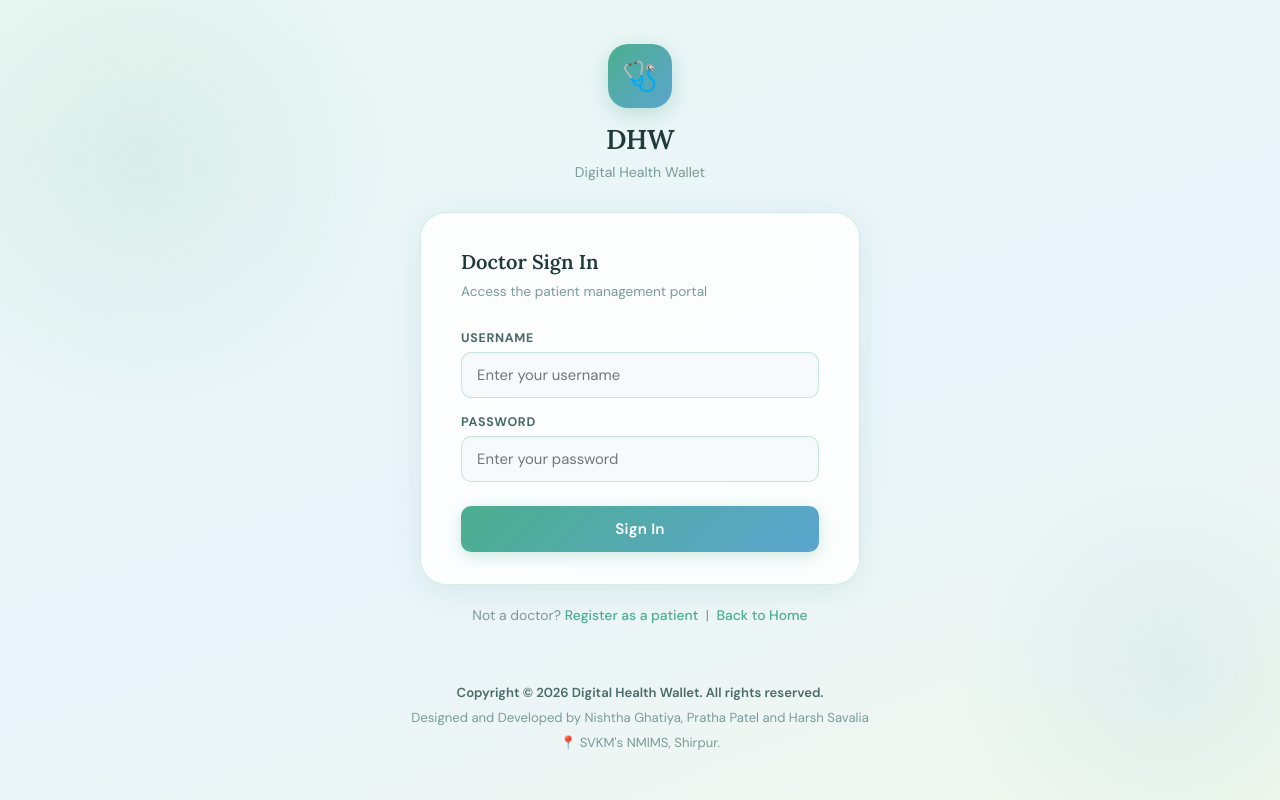
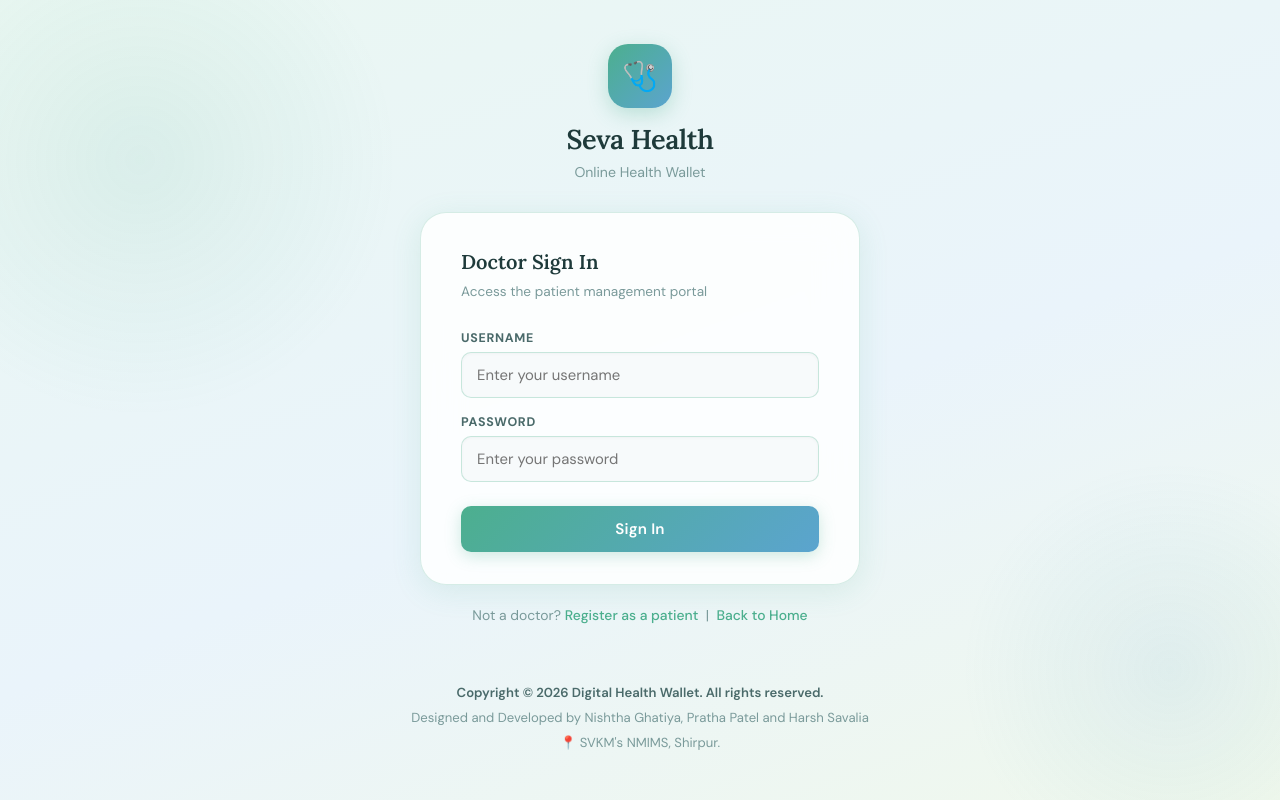
Before and after one commit to Harsh-2111/digital-health-wallet, a website: page login.html in a window 1280 px wide. Drawn offline with nearby package versions, Linux system fonts and the light colour scheme.

Commit message:
Update login.html

```diff
--- a/login.html
+++ b/login.html
@@ -6,7 +6,7 @@
   <link rel="stylesheet" href="style.css">
   <script src="https://ajax.googleapis.com/ajax/libs/angularjs/1.8.2/angular.min.js"></script>
   <script src="app.js"></script>
-  <title>Doctor Login — DHW</title>
+  <title>Doctor Login — Seva Health</title>
   <style>
     body {
       justify-content: center;
@@ -154,8 +154,8 @@
 
     <div class="brand-mark">
       <div class="brand-icon">🩺</div>
-      <h1>DHW</h1>
-      <p>Digital Health Wallet</p>
+      <h1>Seva Health</h1>
+      <p>Online Health Wallet</p>
     </div>
 
     <div class="login-card">
```
